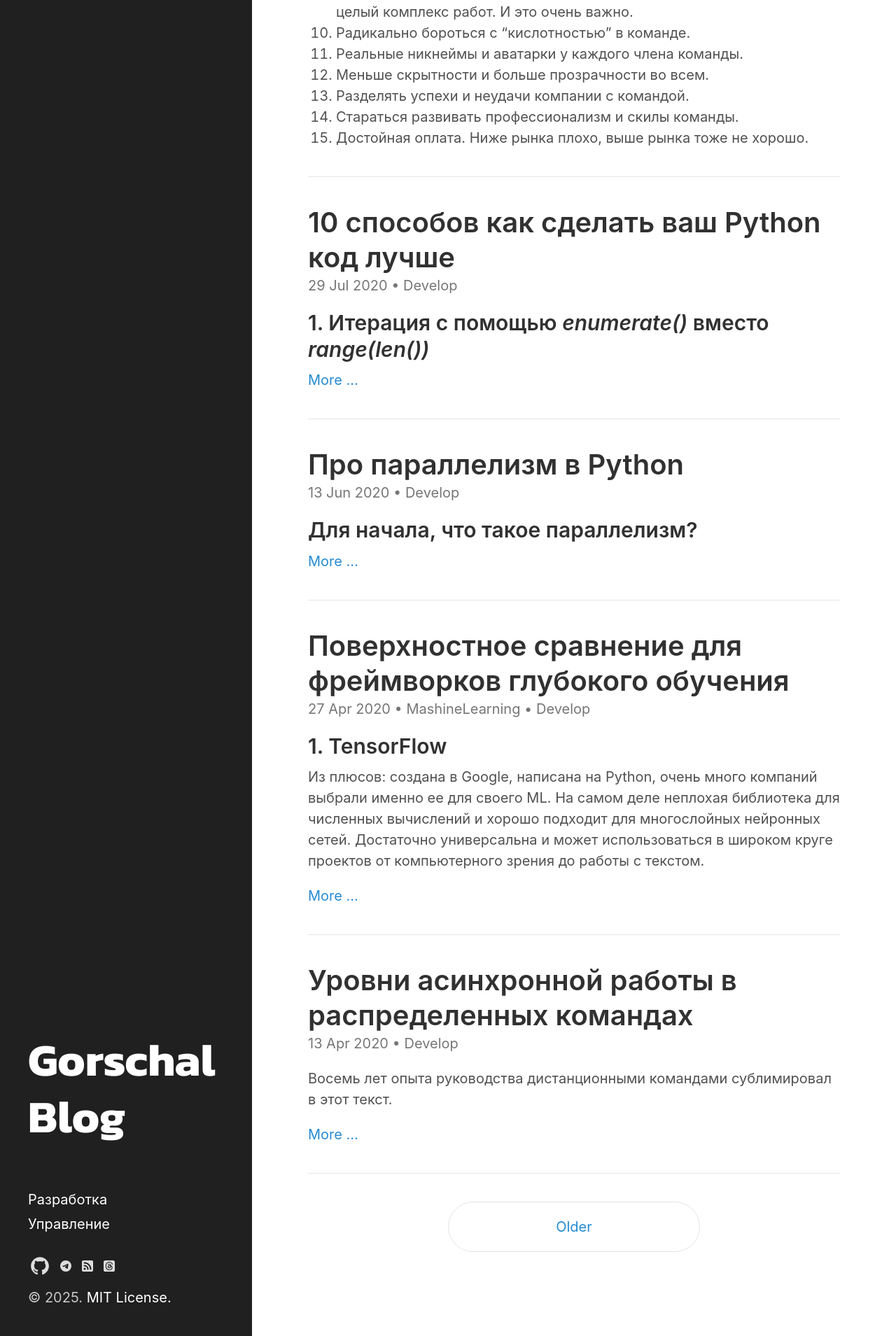
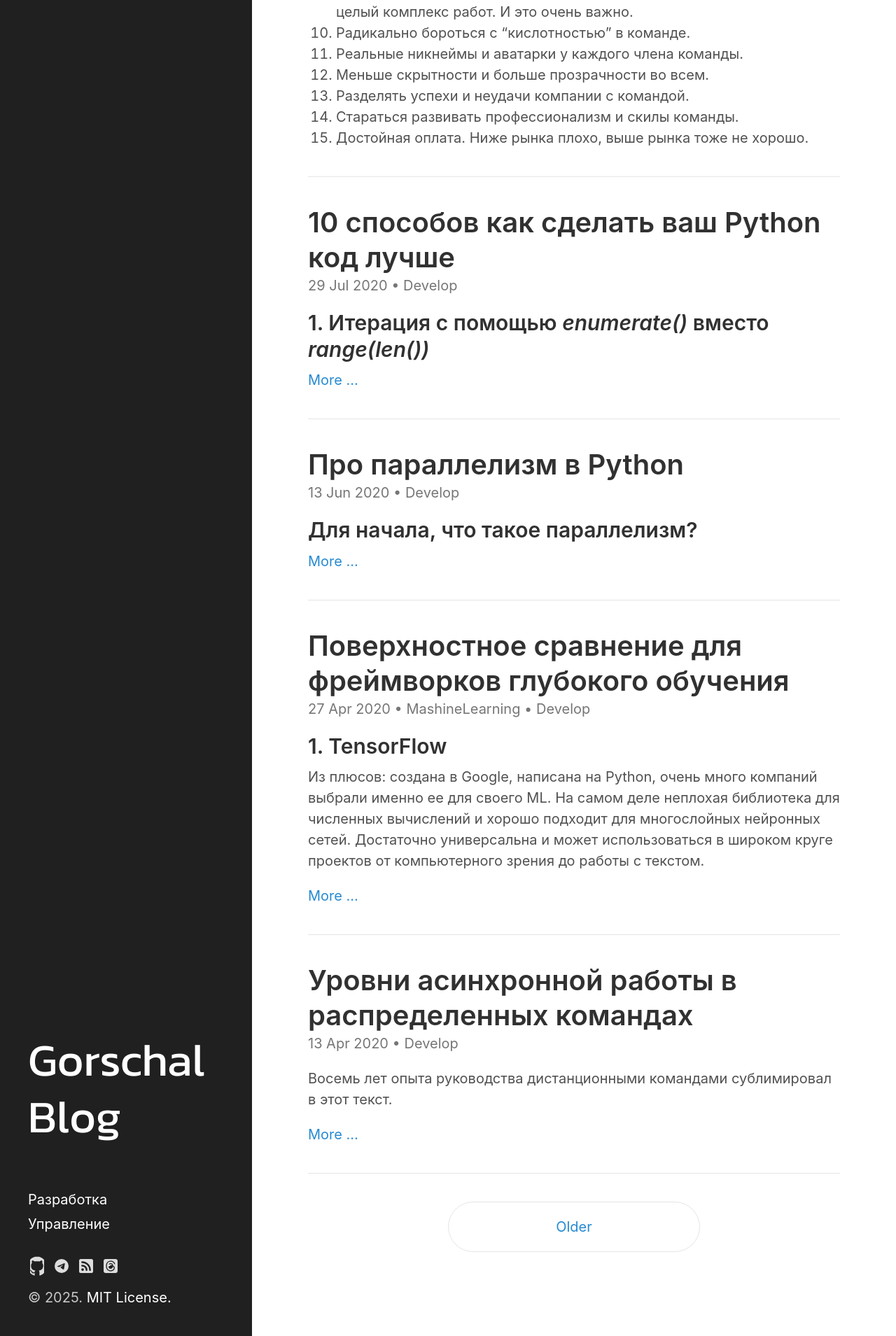
Before and after one commit to neegor/blog.gorschal.github.io, a Jekyll site: the page built from index.html, in a window 1280 px wide. Shown: the part 668-2577 px from the top of the page at 70% size. Built offline with Jekyll 4.4.1, drawn with Linux system fonts in a browser that asks for light colours; the list of posts is cut into pages by our own code.

```diff
--- a/_sass/hydeout/_layout.scss
+++ b/_sass/hydeout/_layout.scss
@@ -37,7 +37,7 @@ body {
 
   .site-title {
     font-family: "Kanit", serif;
-    font-weight: 700;
+    font-weight: normal;
     font-size: $large-font-size;
     margin-top: 0;
     margin-bottom: 3rem;
```
Also changed, not shown: _includes/svg/feed.svg, _includes/svg/github.svg, _includes/svg/tags.svg, _includes/svg/telegram.svg.
